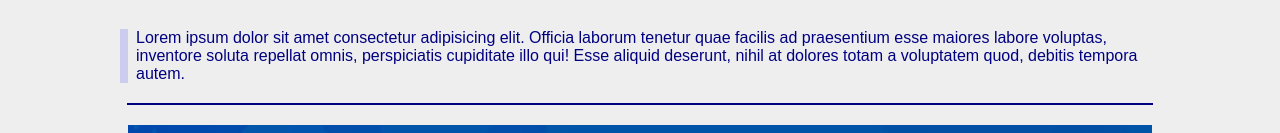
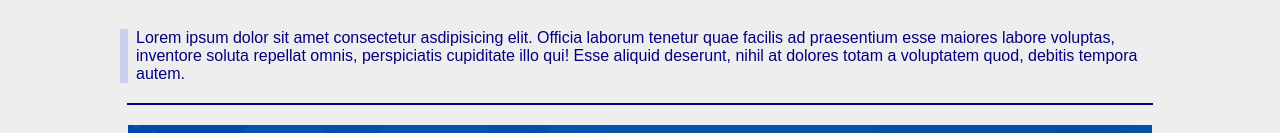
Before and after one commit to losmik28/js4, a plain HTML site: page Domaci zadatak 1. - 13.07.2020/index.html in a window 1280 px wide. Shown: the part 572-705 px from the top of the page. Drawn offline with Linux system fonts and the light colour scheme.

Commit message:
Changed in index.html

```diff
--- a/Domaci zadatak 1. - 13.07.2020/index.html
+++ b/Domaci zadatak 1. - 13.07.2020/index.html
@@ -38,7 +38,7 @@
         sam osoba koja je komunikativna, snalazljiva, spreman za rad u tim i za usavrsavanje, ucenje.
     </aside>
     <p>
-        Lorem ipsum dolor sit amet consectetur adipisicing elit. Officia laborum tenetur quae facilis ad praesentium esse
+        Lorem ipsum dolor sit amet consectetur asdipisicing elit. Officia laborum tenetur quae facilis ad praesentium esse
         maiores labore voluptas, inventore soluta repellat omnis, perspiciatis cupiditate illo qui! Esse aliquid deserunt,
         nihil at dolores totam a voluptatem quod, debitis tempora autem.
     </p>
```
